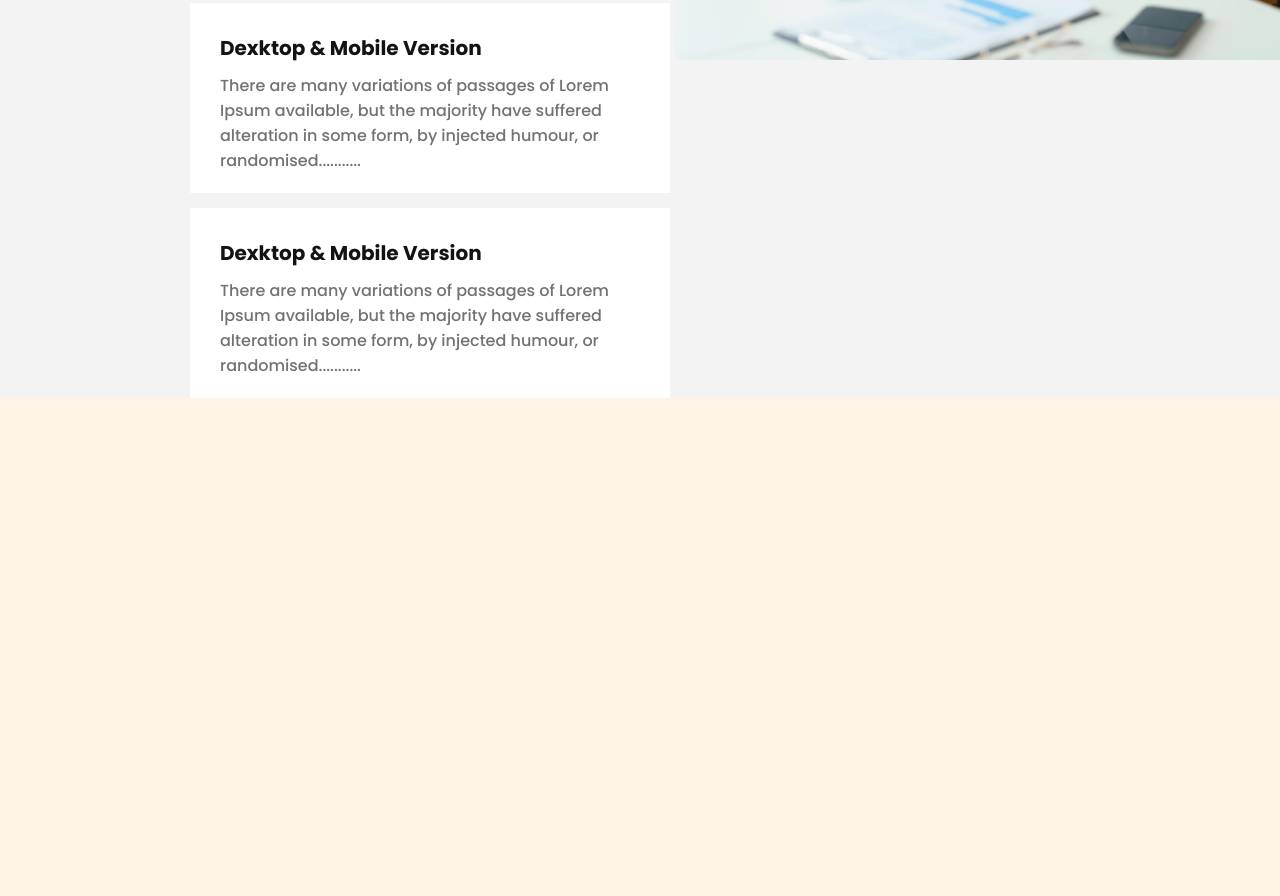
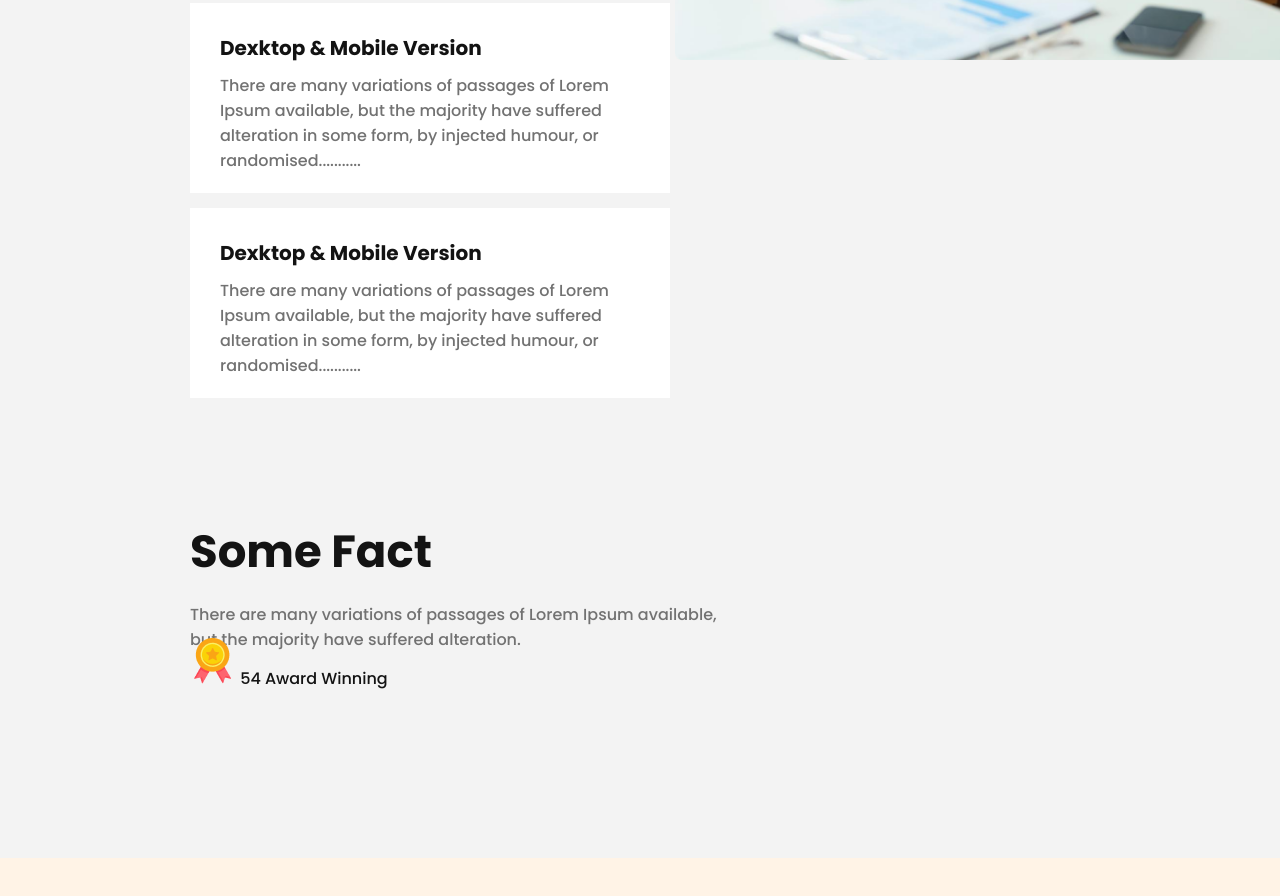
Before and after one commit to saifulislam735/architecture_responsive_website_assignment, a plain HTML site: page index.html in a window 1280 px wide. Shown: the part 2914-3810 px from the top of the page. Before the commit the page ends 3432 px from the top, so only its background shows below. Drawn offline with Linux system fonts and the light colour scheme.

Commit message:
some fact

```diff
--- a/index.html
+++ b/index.html
@@ -98,8 +98,22 @@
                             <p class="ux-feature-exp-btn-para">Experience</p>
                         </div>
                     </div>
-
-
+                </div>
+            </section>
+                <!-----------------------
+                        fact section
+                ------------------------->
+            <section class="fact">
+                <div class="fact-upper">
+                    <h3 class="fact-title">Some Fact</h3>
+                    <p class="fact-para">There are many variations of passages of Lorem Ipsum available, but the majority have suffered alteration.</p>
+                </div>
+                <div class="fact-statements">
+                    <div class="fact-quater">
+                        <img src="images/icons/ribon.png" alt="" class="icon">
+                        <span class="fact-quater-value">54</span>
+                        <span class="fact-quater-title">Award Winning</span>
+                    </div>
                 </div>
             </section>
         </main>
--- a/style/style.css
+++ b/style/style.css
@@ -5,6 +5,7 @@
 @import url('https://fonts.googleapis.com/css2?family=Poppins:wght@500;700&family=Work+Sans:ital,wght@0,400;0,600;0,700;1,400&display=swap');
 
 body{
+    color: #131313;
     margin: 0px;
     padding: 0px;
     font-family: 'Poppins', sans-serif;
@@ -223,3 +224,26 @@ body{
     margin: 0px;
     font-weight: 400;
 }
+
+        /*---------------
+            fact-style
+         -------------*/
+.fact{
+    margin: 0px 190px 150px;
+}
+.fact-upper{
+    width: 540px;
+    height: 120px;
+}
+.fact-title{
+    font-size: 45px;
+    margin: 0px;
+}
+.fact-para{
+    font-size: 16px;
+    color: #727272;
+}
+.fact-statements{
+    width: 220px;
+    height: 220px;
+}
```
